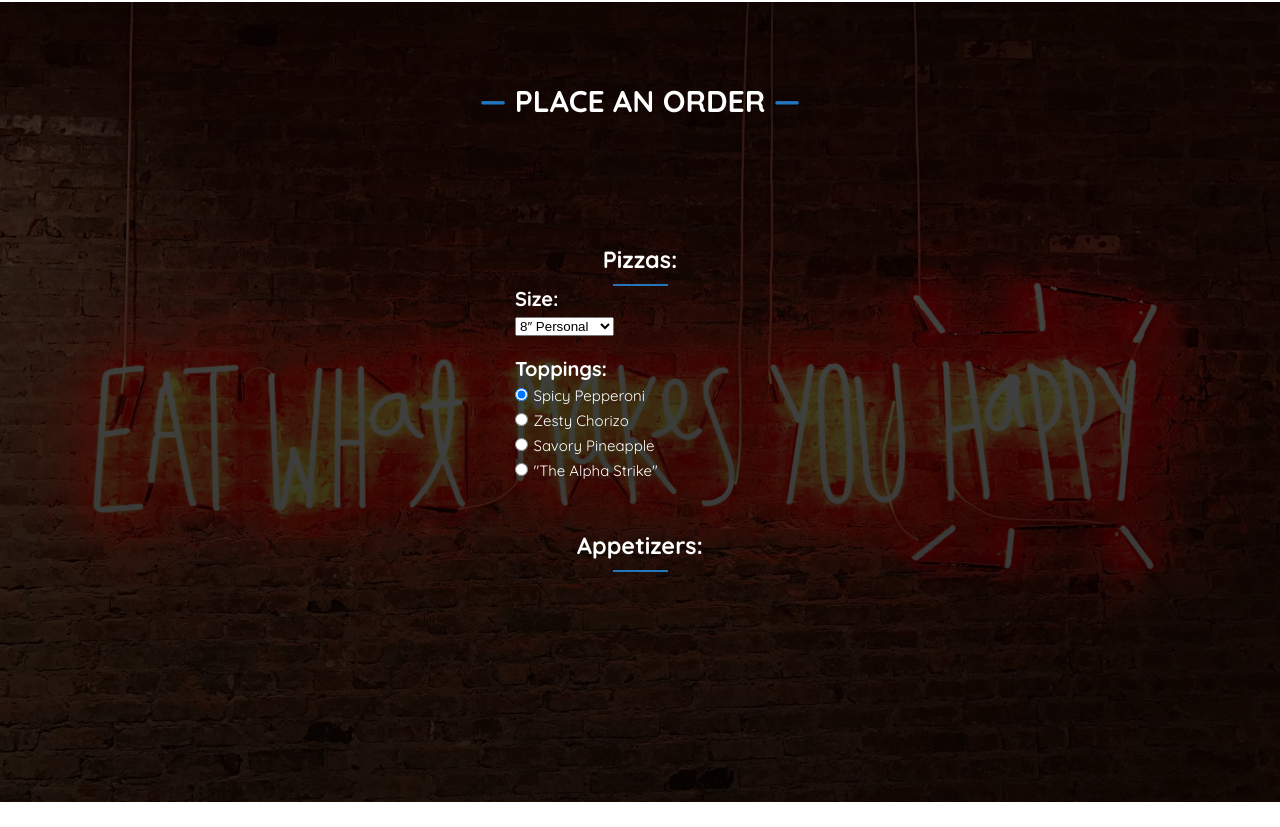
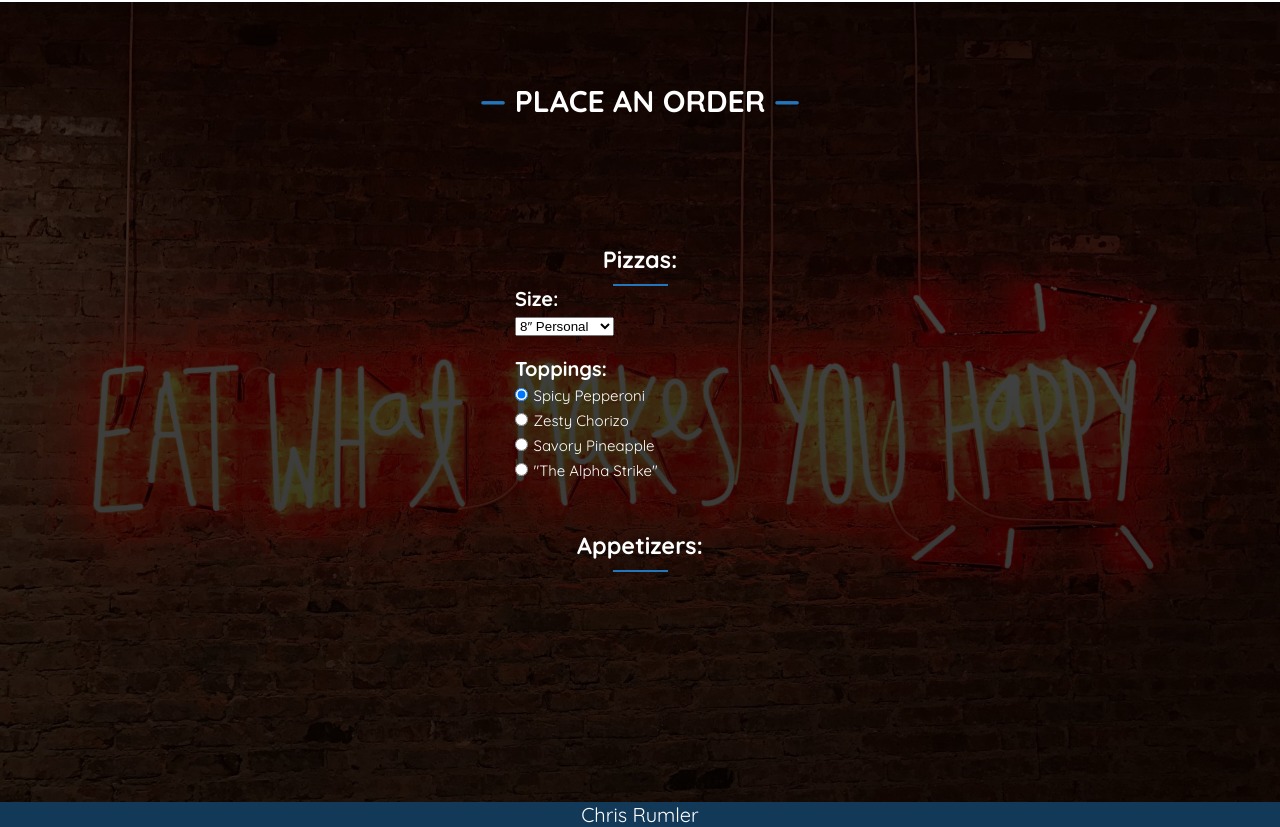
Before and after one commit to crumler/GhostBearPizza, a plain HTML site: page index.html in a window 1280 px wide. Shown: the part 2929-3756 px from the top of the page. Before the commit the page ends 3731 px from the top, so only its background shows below. Drawn offline with Linux system fonts and the light colour scheme.

Commit message:
began footer

```diff
--- a/index.html
+++ b/index.html
@@ -211,5 +211,9 @@
         <button type="submit">Order Now</button> -->
       </form>
     </section>
+
+    <footer>
+        Chris Rumler
+    </footer>
 </body>
 </html>
--- a/styles.css
+++ b/styles.css
@@ -308,3 +308,11 @@ form {
 .pizza-type {
     font-size: 75%;
 }
+
+/* FOOTER */
+
+footer {
+    background-color: #123958;
+    color: white;
+    text-align: center;
+}
```
Also changed, not shown: Plan.txt.
